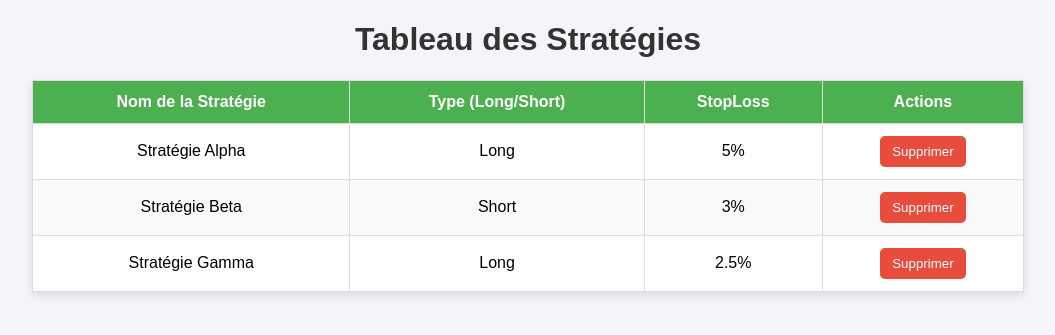
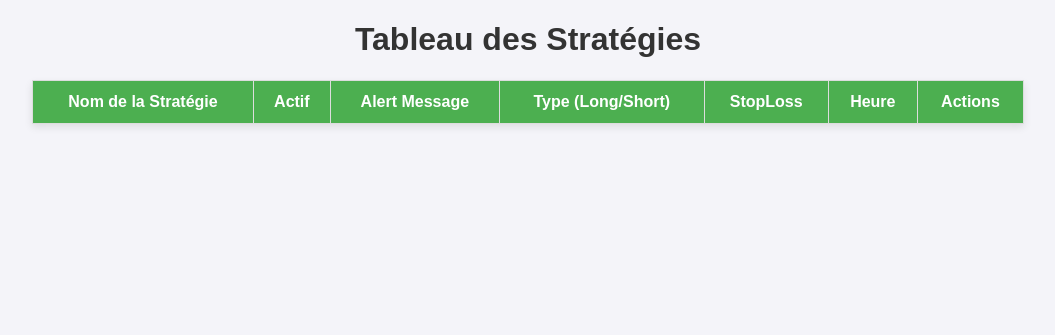
Before and after one commit to Wezord/automatisation-mexc, a Flask app: page /home in a window 1280 px wide. Shown: the top 335 px of the page, without its empty margins (112-1167 px from the left). Run offline with Flask 3, Linux system fonts and the light colour scheme; lists and menus that the app fills with data are empty.

Commit message:
Process des données recus de Trading View. Modification sur le site web à partir des infos reçus

```diff
--- a/main.py
+++ b/main.py
@@ -3,6 +3,8 @@ from flask_ngrok import run_with_ngrok
 import logging
 
 authorized_ip = ["52.89.214.238", "34.212.75.30", "54.218.53.128", "52.32.178.7"]
+
+current_alert = []
 
 app = Flask(__name__)
 run_with_ngrok(app)  # Active Ngrok pour rendre l'app accessible publiquement
@@ -10,7 +12,11 @@ run_with_ngrok(app)  # Active Ngrok pour rendre l'app accessible publiquement
 @app.route('/home')
 def home():
     # Sert la page HTML avec le tableau
-    return render_template('data.html')
+    return render_template('data.html', strategies = current_alert)
+
+@app.route('/alert')
+def alert():
+    return jsonify({"strategies": current_alert})
 
 @app.route('/webhook', methods=['POST', 'GET'])
 def webhook():
@@ -21,13 +27,20 @@ def webhook():
     if request.method == 'POST' and request.headers.get('X-Forwarded-For', request.remote_addr) in authorized_ip:
         # Extrait les données envoyées dans la requête POST (ex: {"nom": "Nouvelle stratégie"})
         data = request.json
-        nom = data.get('order_strategy_name')  # Supposons que vous envoyez un champ "nom" dans le JSON
+        nom = data.get('strategy_order_name')  # Supposons que vous envoyez un champ "nom" dans le JSON
+        type = data.get('type')
+        stop_loss = data.get('stop_loss')
+        actif = data.get('actif')
+        time = data.get('time')
+        alert_message = data.get('alert_message')
+        current_alert.append({'strategy_order_name': nom, 'actif' : actif, 'alert_message': alert_message, 'type': type, 'stop_loss': stop_loss, 'time':time})
+        print(nom)
+        print(f"Reçu : {data}")  # Afficher les données reçues dans la console
+         # Répondre au service qui a envoyé le webhook
+        return jsonify({"status": "success", "message": "Webhook reçu"}), 200
 
-        return '', 200  # Réponse vide avec statut OK
-    print(f"Reçu : {data}")  # Afficher les données reçues dans la console
-
-    # Répondre au service qui a envoyé le webhook
-    return jsonify({"status": "success", "message": "Webhook reçu"}), 200
+    else:
+        return jsonify({'status': 'error', 'message': 'Données manquantes'}), 400
 
 if __name__ == '__main__':
     print("Application Flask en cours d'exécution...")
--- a/templates/data.html
+++ b/templates/data.html
@@ -60,38 +60,27 @@
 </head>
 <body>
     <h1>Tableau des Stratégies</h1>
-    <table>
+    <table id="strategiesTable">
         <thead>
             <tr>
                 <th>Nom de la Stratégie</th>
+                <th>Actif</th>
+                <th>Alert Message</th>
                 <th>Type (Long/Short)</th>
                 <th>StopLoss</th>
+                <th>Heure</th>
                 <th>Actions</th>
             </tr>
         </thead>
         <tbody>
             <tr>
-                <td>Stratégie Alpha</td>
-                <td>Long</td>
-                <td>5%</td>
-                <td><button class="delete-btn" onclick="deleteRow(this)">Supprimer</button></td>
-            </tr>
-            <tr>
-                <td>Stratégie Beta</td>
-                <td>Short</td>
-                <td>3%</td>
-                <td><button class="delete-btn" onclick="deleteRow(this)">Supprimer</button></td>
-            </tr>
-            <tr>
-                <td>Stratégie Gamma</td>
-                <td>Long</td>
-                <td>2.5%</td>
-                <td><button class="delete-btn" onclick="deleteRow(this)">Supprimer</button></td>
+
             </tr>
         </tbody>
     </table>
 
     <script>
+
         // Fonction pour supprimer une ligne
         function deleteRow(button) {
             // Trouve la ligne parente du bouton cliqué
@@ -100,6 +89,64 @@
             // Supprime la ligne du tableau
             row.remove();
         }
+
+        // Fonction pour mettre à jour le tableau avec les stratégies
+        document.addEventListener('DOMContentLoaded', function() {
+            // Placez votre code JavaScript ici
+            function updateTable(strategies) {
+                var table = document.getElementById('strategiesTable');
+                var tbody = table ? table.getElementsByTagName('tbody')[0] : null;  // Vérifie si 'table' existe
+                if(!table) console.log("Pas de table");
+                if (!tbody) {
+                    console.error('Erreur : l\'élément tbody n\'a pas été trouvé.');
+                    return;
+                }
+
+                // Vider le tableau existant
+                tbody.innerHTML = '';
+
+                // Ajouter une ligne pour chaque stratégie dans la liste
+                strategies.forEach(function(strategy) {
+                    var row = tbody.insertRow();
+
+                    var cell1 = row.insertCell(0);
+                    var cell2 = row.insertCell(1);
+                    var cell3 = row.insertCell(2);
+                    var cell4 = row.insertCell(3);
+                    var cell5 = row.insertCell(4);
+                    var cell6 = row.insertCell(5);
+                    var cell7 = row.insertCell(6);
+
+                    cell1.textContent = strategy.strategy_order_name;
+                    cell2.textContent = strategy.actif;
+                    cell3.textContent = strategy.alert_message;
+                    cell4.textContent = strategy.type;
+                    cell5.textContent = strategy.stop_loss;
+                    cell6.textContent = strategy.time;
+                    cell7.innerHTML = '<button class="delete-btn" onclick="deleteRow(this)">Supprimer</button>';
+                });
+            }
+
+
+            // Fonction de polling pour récupérer les stratégies du serveur toutes les 5 secondes
+            function fetchStrategies() {
+                fetch('/alert?json=true')
+                    .then(response => response.json())
+                    .then(data => {
+                        console.log(data);
+                        if (data.strategies) {
+                            updateTable(data.strategies);
+                            console.log("Strategie" , data.strategies);
+                        }
+                    })
+                    .catch(error => {
+                console.error("Erreur lors de la récupération des données : ", error);
+            });
+            }
+
+            // Démarrer le polling dès que la page est chargée
+            setInterval(fetchStrategies, 5000); // Toutes les 5 secondes
+        });
     </script>
 </body>
 </html>
```
